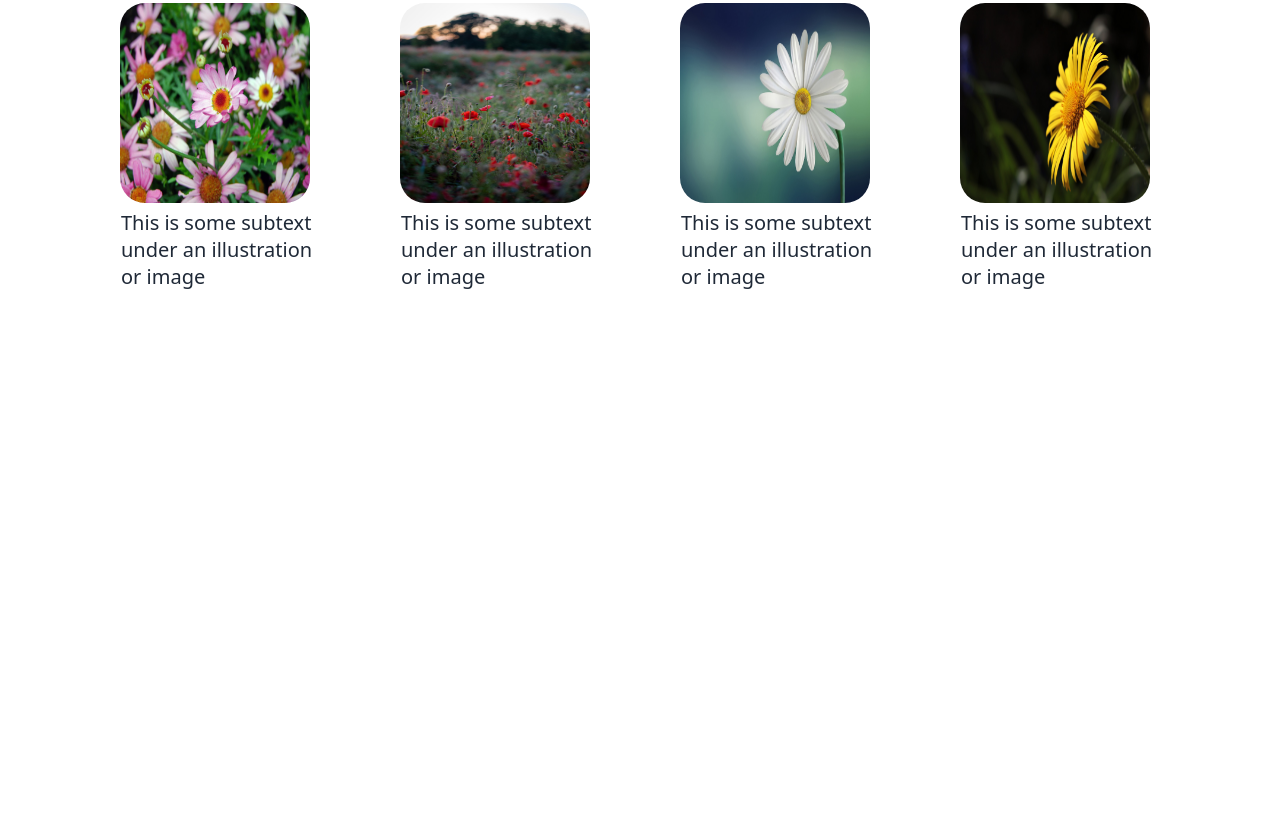
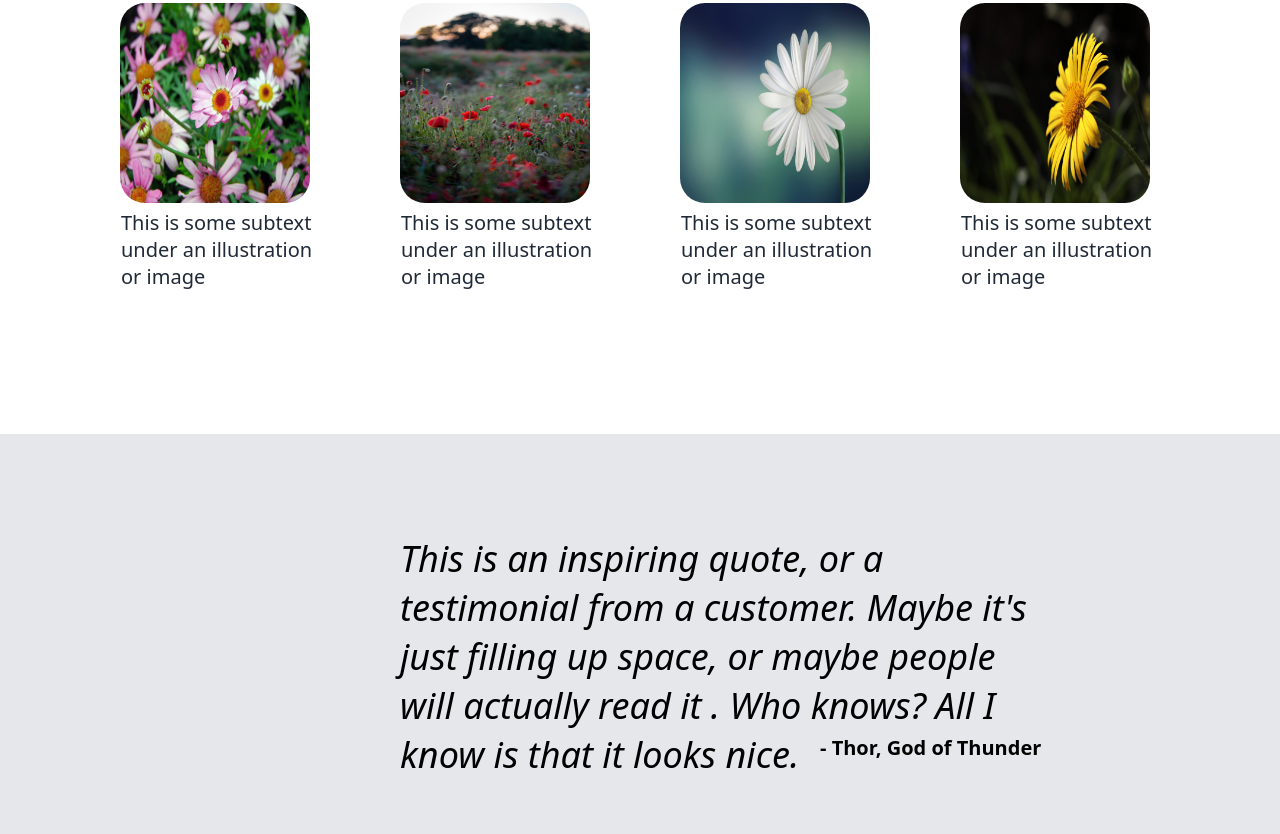
Before and after one commit to 420MORGANJASON/odin-landingpage, a plain HTML site: page index.html in a window 1280 px wide. Shown: the part 746-1580 px from the top of the page. Before the commit the page ends 1180 px from the top, so only its background shows below. Drawn offline with Linux system fonts and the light colour scheme.

Commit message:
Create quote section

```diff
--- a/index.html
+++ b/index.html
@@ -84,5 +84,11 @@
         </div>
       </div>
     </div>
+    <section class="quote">
+      <div class="quote-section">
+        <h3>This is an inspiring quote, or a testimonial from a customer. Maybe it's just filling up space, or maybe people will actually read it . Who knows? All I know is that it looks nice.</h3>
+        <strong class="bold-quote">- Thor, God of Thunder</strong>
+      </div>
+    </section>
   </body>
 </html>
--- a/styles.css
+++ b/styles.css
@@ -100,3 +100,27 @@ h2{
 .card1{
     border-radius: 25px;
 }
+.quote{
+    background-color: #E5E7EB;
+    height: 50vh;
+}
+h3{
+    width: 50%;
+    font-size: 36px;
+    font-style: italic;
+    font-weight: 200;
+    position: absolute;
+    margin-top: 100px;
+    margin-left: 220px;
+}
+.quote-section{
+    height: 20vh;
+    width: 80%;
+    margin-left: 180px;
+}
+.bold-quote{
+    position: absolute;
+    margin-left: 50%;
+    margin-top: 300px;
+    font-size: 20px;
+}
```
